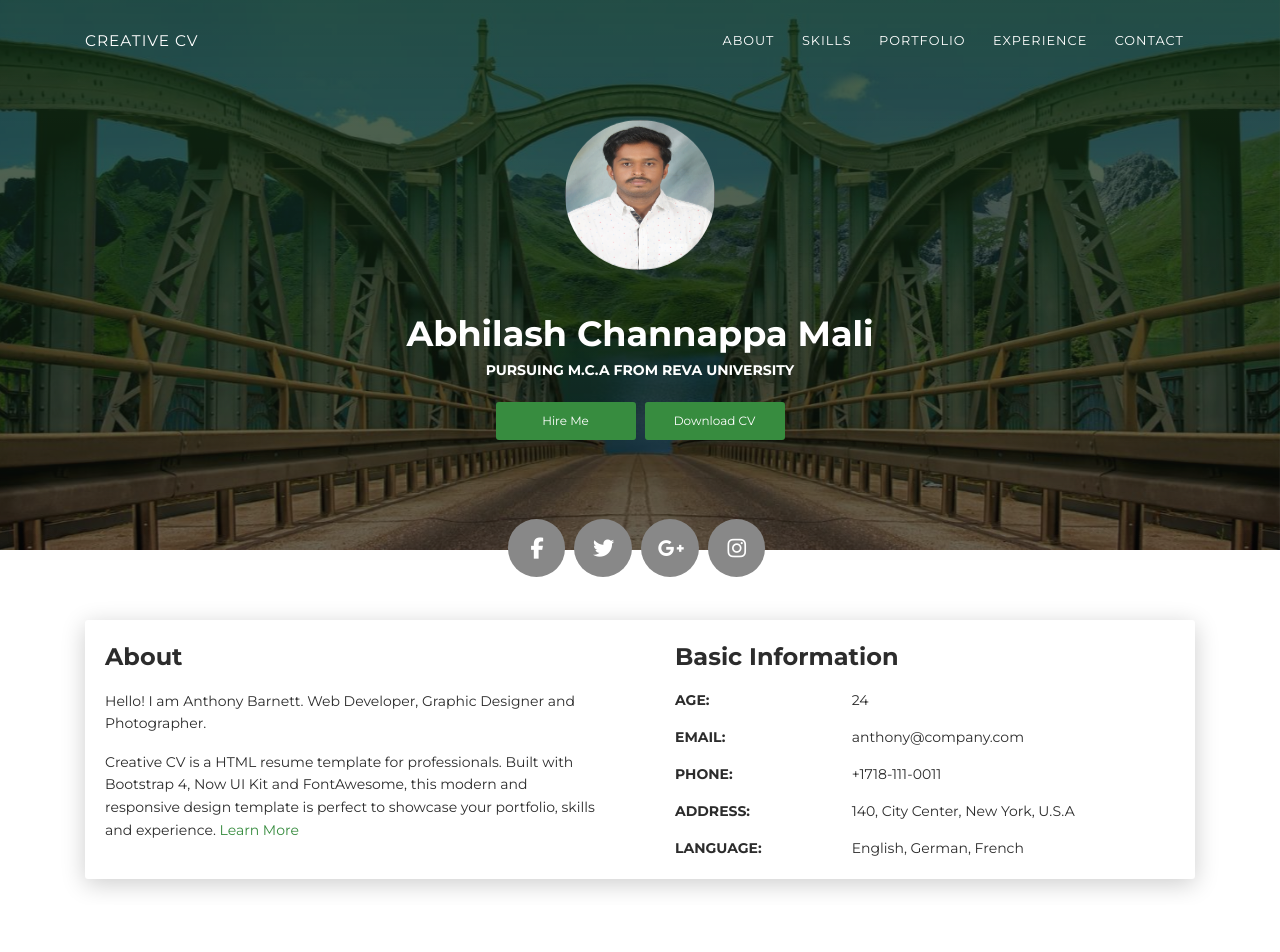
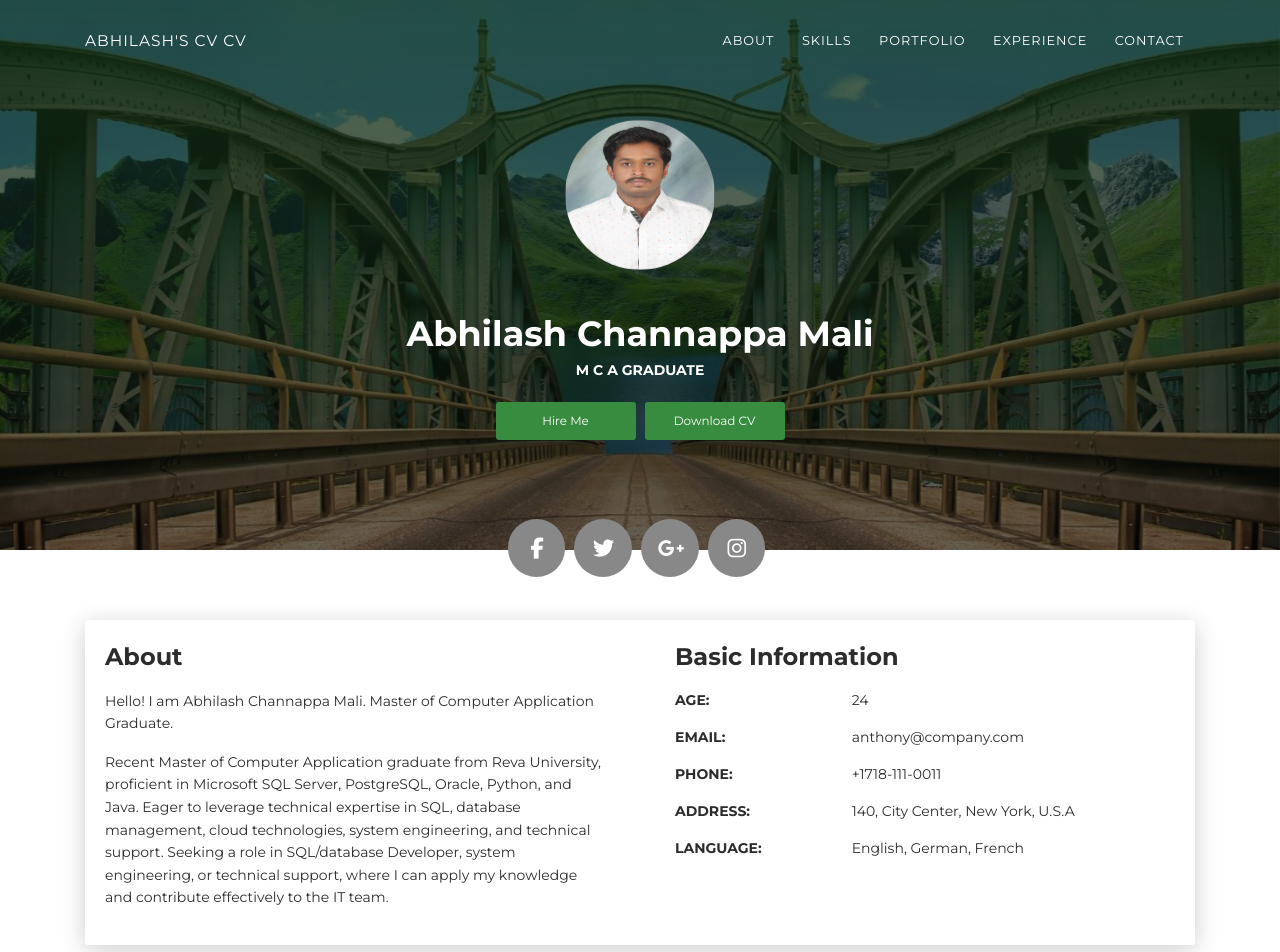
Before and after one commit to Abhimali73/Abhimali73.github.io, a plain HTML site: page index.html in a window 1280 px wide. Shown: the top 952 px of the page. Drawn offline with Linux system fonts and the light colour scheme.

Commit message:
index.html

```diff
--- a/index.html
+++ b/index.html
@@ -24,7 +24,7 @@
       <div class="profile-page sidebar-collapse">
         <nav class="navbar navbar-expand-lg fixed-top navbar-transparent bg-primary" color-on-scroll="400">
           <div class="container">
-            <div class="navbar-translate"><a class="navbar-brand" href="#" rel="tooltip">Creative CV</a>
+            <div class="navbar-translate"><a class="navbar-brand" href="#" rel="tooltip">Abhilash's CV CV</a>
               <button class="navbar-toggler navbar-toggler" type="button" data-toggle="collapse" data-target="#navigation" aria-controls="navigation" aria-expanded="false" aria-label="Toggle navigation"><span class="navbar-toggler-bar bar1"></span><span class="navbar-toggler-bar bar2"></span><span class="navbar-toggler-bar bar3"></span></button>
             </div>
             <div class="collapse navbar-collapse justify-content-end" id="navigation">
@@ -50,7 +50,7 @@
         <div class="content-center">
           <div class="cc-profile-image"><a href="#"><img src="images/anthony.jpg" alt="Image"/></a></div>
           <div class="h2 title">Abhilash Channappa Mali</div>
-          <p class="category text-white">Pursuing M.C.A From REVA UNIVERSITY</p><a class="btn btn-primary smooth-scroll mr-2" href="#contact" data-aos="zoom-in" data-aos-anchor="data-aos-anchor">Hire Me</a><a class="btn btn-primary" href="Abhilashresume.pdf" data-aos="zoom-in" data-aos-anchor="data-aos-anchor">Download CV</a>
+          <p class="category text-white">M C A Graduate</p><a class="btn btn-primary smooth-scroll mr-2" href="#contact" data-aos="zoom-in" data-aos-anchor="data-aos-anchor">Hire Me</a><a class="btn btn-primary" href="Abhilashresume.pdf" data-aos="zoom-in" data-aos-anchor="data-aos-anchor">Download CV</a>
         </div>
       </div>
       <div class="section">
@@ -68,8 +68,8 @@
         <div class="col-lg-6 col-md-12">
           <div class="card-body">
             <div class="h4 mt-0 title">About</div>
-            <p>Hello! I am Anthony Barnett. Web Developer, Graphic Designer and Photographer.</p>
-            <p>Creative CV is a HTML resume template for professionals. Built with Bootstrap 4, Now UI Kit and FontAwesome, this modern and responsive design template is perfect to showcase your portfolio, skills and experience. <a href="https://templateflip.com/templates/creative-cv/" target="_blank">Learn More</a></p>
+            <p>Hello! I am Abhilash Channappa Mali. Master of Computer Application Graduate.</p>
+            <p>Recent Master of Computer Application graduate from Reva University, proficient in Microsoft SQL Server, PostgreSQL, Oracle, Python, and Java. Eager to leverage technical expertise in SQL, database management, cloud technologies, system engineering, and technical support. Seeking a role in SQL/database Developer, system engineering, or technical support, where I can apply my knowledge and contribute effectively to the IT team. </p>
           </div>
         </div>
         <div class="col-lg-6 col-md-12">
```
